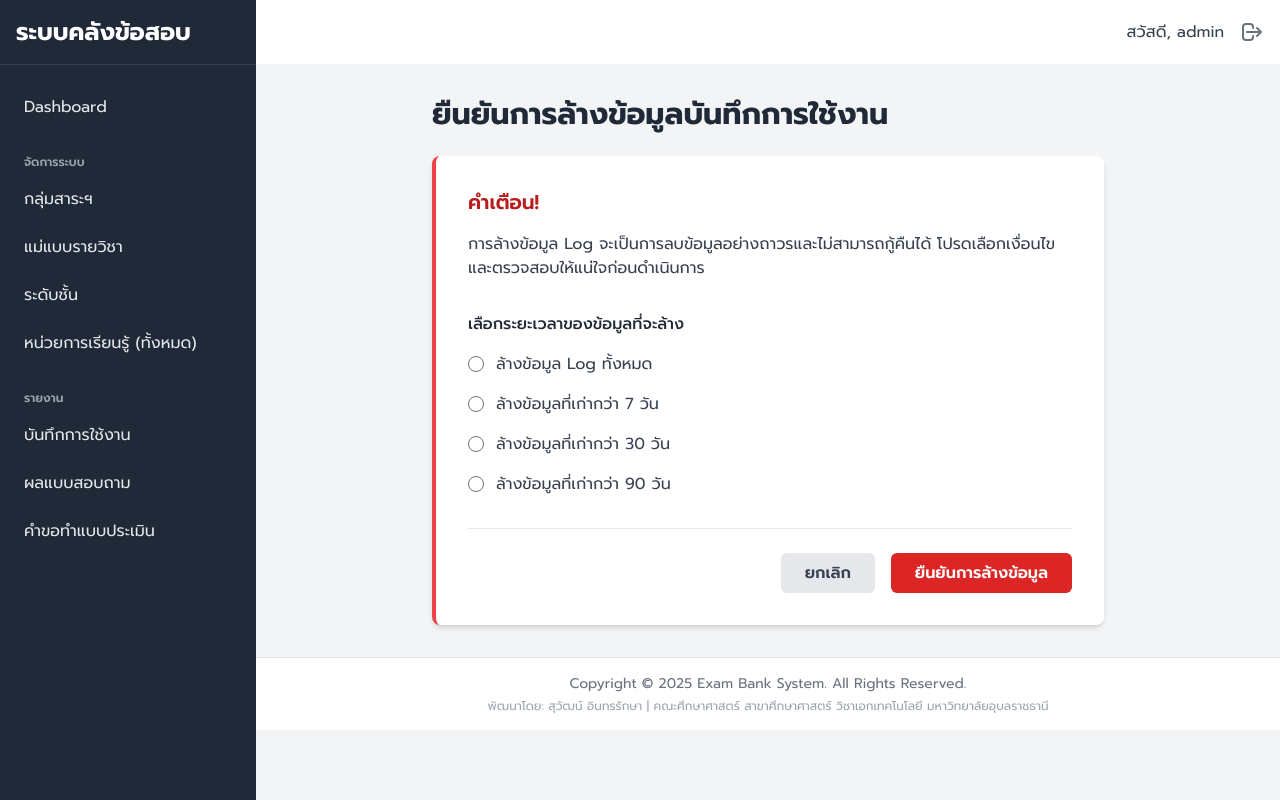
After one commit to Suwat66/exam-bank-system, a Django app: page /admin/logs/clear/ in a window 1280 px wide. The commit adds this page. Run offline with Django 5.2, Linux system fonts and the light colour scheme; a user stored in the database is signed in.

Commit message:
Add feature to clear usage logs

```diff
--- a/feedback/forms.py
+++ b/feedback/forms.py
@@ -81,3 +81,20 @@ class FullSurveyForm(forms.ModelForm):
                     widget=forms.RadioSelect,
                     required=True
                 )
+
+class ClearLogsForm(forms.Form):
+    """
+    Form for selecting the time period of logs to delete.
+    """
+    PERIOD_CHOICES = [
+        ('all', 'ล้างข้อมูล Log ทั้งหมด'),
+        (7, 'ล้างข้อมูลที่เก่ากว่า 7 วัน'),
+        (30, 'ล้างข้อมูลที่เก่ากว่า 30 วัน'),
+        (90, 'ล้างข้อมูลที่เก่ากว่า 90 วัน'),
+    ]
+
+    period = forms.ChoiceField(
+        choices=PERIOD_CHOICES,
+        label="เลือกระยะเวลาของข้อมูลที่จะล้าง",
+        widget=forms.RadioSelect
+    )
--- a/feedback/urls.py
+++ b/feedback/urls.py
@@ -7,7 +7,8 @@ from .views import (
     clear_surveys_view,
     export_logs_excel,
     manage_survey_requests,
-    unlock_survey
+    unlock_survey,
+    clear_logs_view
 )
 
 # กำหนด Namespace สำหรับ URL ทั้งหมดในแอปฯ นี้
@@ -27,4 +28,6 @@ urlpatterns = [
     # Admin URLs for Usage Log Management
     path('admin/logs/', usage_log_view, name='usage_logs'),
     path('admin/logs/export/excel/', export_logs_excel, name='export_logs_excel'),
+
+    path('admin/logs/clear/', clear_logs_view, name='clear_logs'),
 ]
--- a/feedback/views.py
+++ b/feedback/views.py
@@ -13,6 +13,8 @@ from accounts.views import is_admin
 from .filters import LogFilter
 from .models import UsageLog, SurveyResponse, SurveyRating
 from .forms import FullSurveyForm, SURVEY_QUESTIONS
+
+from .forms import ClearLogsForm
 
 # ==============================================================================
 # Teacher-facing Views
@@ -264,3 +266,36 @@ def export_logs_excel(request):
     response['Content-Disposition'] = 'attachment; filename="usage_logs.xlsx"'
     workbook.save(response)
     return response
+
+@user_passes_test(is_admin)
+def clear_logs_view(request):
+    """
+    Handles the deletion of UsageLog records based on a selected time period.
+    Requires a POST request for confirmation.
+    """
+    if request.method == 'POST':
+        form = ClearLogsForm(request.POST)
+        if form.is_valid():
+            period = form.cleaned_data['period']
+
+            if period == 'all':
+                count, _ = UsageLog.objects.all().delete()
+                messages.success(request, f'ข้อมูล Log ทั้งหมดจำนวน {count} รายการ ถูกลบเรียบร้อยแล้ว')
+            else:
+                try:
+                    days = int(period)
+                    cutoff_date = now() - timedelta(days=days)
+                    logs_to_delete = UsageLog.objects.filter(action_time__lt=cutoff_date)
+                    count, _ = logs_to_delete.delete()
+                    messages.success(request, f'ข้อมูล Log ที่เก่ากว่า {days} วัน จำนวน {count} รายการ ถูกลบเรียบร้อยแล้ว')
+                except ValueError:
+                    messages.error(request, 'ระยะเวลาที่เลือกไม่ถูกต้อง')
+
+            return redirect('feedback:usage_logs')
+    else:
+        form = ClearLogsForm()
+
+    context = {
+        'form': form,
+    }
+    return render(request, 'admin/log_clear_confirm.html', context)
--- /dev/null
+++ b/templates/admin/log_clear_confirm.html
@@ -0,0 +1,34 @@
+{% extends "base.html" %}
+{% block title %}ยืนยันการล้างข้อมูล Log{% endblock %}
+
+{% block content %}
+<div class="max-w-2xl mx-auto">
+    <h1 class="text-3xl font-bold text-gray-800 mb-6">ยืนยันการล้างข้อมูลบันทึกการใช้งาน</h1>
+
+    <div class="bg-white p-8 rounded-lg shadow-md border-l-4 border-red-500">
+        <h2 class="text-xl font-semibold text-red-700">คำเตือน!</h2>
+        <p class="mt-4 text-gray-700">การล้างข้อมูล Log จะเป็นการลบข้อมูลอย่างถาวรและไม่สามารถกู้คืนได้ โปรดเลือกเงื่อนไขและตรวจสอบให้แน่ใจก่อนดำเนินการ</p>
+
+        <form method="post" class="mt-8">
+            {% csrf_token %}
+
+            <div class="space-y-4">
+                <p class="font-medium text-gray-800">{{ form.period.label }}</p>
+                {% for radio in form.period %}
+                    <div class="flex items-center">
+                        <label for="{{ radio.id_for_label }}" class="flex items-center cursor-pointer">
+                            {{ radio.tag }}
+                            <span class="ml-3 text-gray-700">{{ radio.choice_label }}</span>
+                        </label>
+                    </div>
+                {% endfor %}
+            </div>
+
+            <div class="flex items-center justify-end space-x-4 mt-8 border-t pt-6">
+                <a href="{% url 'feedback:usage_logs' %}" class="px-6 py-2 text-gray-700 bg-gray-200 rounded-md hover:bg-gray-300 font-semibold">ยกเลิก</a>
+                <button type="submit" class="px-6 py-2 bg-red-600 text-white rounded-md hover:bg-red-700 font-semibold">ยืนยันการล้างข้อมูล</button>
+            </div>
+        </form>
+    </div>
+</div>
+{% endblock %}
--- a/templates/admin/usage_log.html
+++ b/templates/admin/usage_log.html
@@ -32,6 +32,12 @@
             <a href="{% url 'feedback:usage_logs' %}" class="px-3 py-2 text-sm text-gray-700 bg-gray-100 rounded-md hover:bg-gray-200 border">ล้างค่า</a>
             <button type="submit" class="px-3 py-2 text-sm text-white bg-blue-600 rounded-md hover:bg-blue-700 font-semibold">ค้นหา</button>
         </div>
+        <a href="{% url 'feedback:clear_logs' %}" class="inline-flex items-center px-4 py-2 bg-red-600 text-white text-sm font-medium rounded-lg hover:bg-red-700 shadow">
+            <svg xmlns="http://www.w3.org/2000/svg" class="h-5 w-5 mr-2" viewBox="0 0 20 20" fill="currentColor">
+              <path fill-rule="evenodd" d="M9 2a1 1 0 00-.894.553L7.382 4H4a1 1 0 000 2v10a2 2 0 002 2h8a2 2 0 002-2V6a1 1 0 100-2h--3.382l-.724-1.447A1 1 0 0011 2H9zM7 8a1 1 0 012 0v6a1 1 0 11-2 0V8zm5-1a1 1 0 00-1 1v6a1 1 0 102 0V8a1 1 0 00-1-1z" clip-rule="evenodd" />
+            </svg>
+            ล้างข้อมูล Log
+        </a>
     </form>
 </div>
 
```
Also changed, not shown: db.sqlite3.
